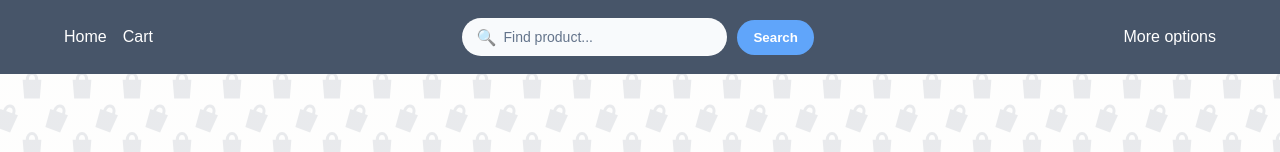
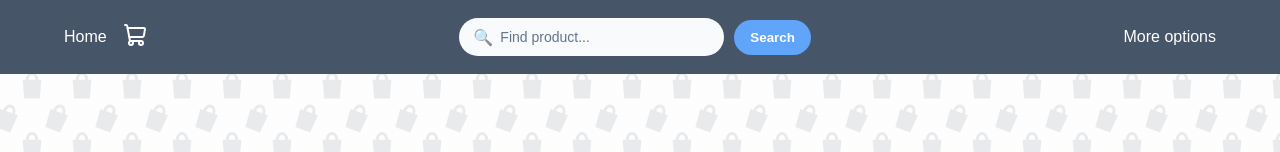
Before and after one commit to GodCodeA/e-commerce-app, a React (Vite) app: page /cart in a window 1280 px wide. Shown: the top 152 px of the page. Built offline with nearby package versions, Linux system fonts and the light colour scheme.

Commit message:
styles css of cart and added global state

```diff
--- a/package.json
+++ b/package.json
@@ -11,6 +11,7 @@
   },
   "dependencies": {
     "axios": "^1.14.0",
+    "lucide-react": "^1.34.0",
     "react": "^19.2.4",
     "react-dom": "^19.2.4",
     "react-router-dom": "^7.14.0"
--- a/src/App.css
+++ b/src/App.css
@@ -24,18 +24,38 @@
 
 .nav {
   display: flex;
+  flex-direction: row;
+  align-items: center;
   gap: 16px;
 
   @media (max-width: 768px) {
     order: 1;
-    /* justify-content: flex-start;
-    gap: 12px; */
   }
 }
 
 .nav a {
   color: white;
   text-decoration: none;
+}
+
+.cart-link {
+  position: relative;
+}
+
+.cart-count {
+  position: absolute;
+  top: -8px;
+  right: -8px;
+  border-radius: 50%;
+  display: flex;
+  align-items: center;
+  justify-content: center;
+  width: 16px;
+  height: 16px;
+  background-color: rgb(53 165 224 / 70%);
+  color: white;
+  font-size: 10px;
+  font-weight: 600;
 }
 
 .header-actions {
--- a/src/App.tsx
+++ b/src/App.tsx
@@ -1,11 +1,13 @@
 import { Routes, Route, Link } from "react-router-dom";
 import { useState, useEffect } from "react";
+import { ShoppingCart } from "lucide-react";
 import Home from "./pages/Home/Home";
 import Cart from "./pages/Cart/Cart";
 import Product from "./pages/Product/Product";
 import SearchForm from "./components/SearchForm/SearchForm";
 import HeaderActions from "./components/HeaderActions/HeaderActions";
 import "./App.css";
+import { useCart } from "./hooks/useCart";
 
 function App() {
   const [theme, setTheme] = useState(() => {
@@ -15,6 +17,10 @@ function App() {
   const [searchQuery, setSearchQuery] = useState("");
 
   const toggleTheme = () => setTheme(theme === "light" ? "dark" : "light");
+
+  const { cart } = useCart();
+
+  const totalItems = cart.reduce((total, item) => total + item.quantity, 0);
 
   useEffect(() => {
     document.body.className = theme;
@@ -28,7 +34,12 @@ function App() {
           <div className="header-wrapper">
             <nav className="nav">
               <Link to="/">Home</Link>
-              <Link to="/cart">Cart</Link>
+              <Link to="/cart" className="cart-link">
+                <ShoppingCart />
+                {totalItems > 0 && (
+                  <span className="cart-count">{totalItems}</span>
+                )}
+              </Link>
             </nav>
 
             <SearchForm onSearch={setSearchQuery} />
--- a/src/components/SearchForm/index.css
+++ b/src/components/SearchForm/index.css
@@ -62,17 +62,11 @@
   color: #fff;
   font-weight: 600;
   cursor: pointer;
-  transition:
-    background 0.2s ease,
-    transform 0.1s ease;
+  transition: background 0.2s ease;
 }
 
 .search__btn:hover {
   background: #2563eb;
-}
-
-.search__btn:active {
-  transform: scale(0.98);
 }
 
 .search__clear {
--- a/src/pages/Cart/index.css
+++ b/src/pages/Cart/index.css
@@ -73,14 +73,11 @@
   color: #0f172a;
   font-size: 1.1rem;
   cursor: pointer;
-  transition:
-    transform 0.2s ease,
-    background 0.2s ease;
+  transition: background 0.2s ease;
 }
 
 .cart__quantity-button:hover {
   background: #e2e8f0;
-  transform: translateY(-1px);
 }
 
 .cart__quantity-value {
@@ -97,14 +94,11 @@
   color: #ffffff;
   font-weight: 600;
   cursor: pointer;
-  transition:
-    background 0.2s ease,
-    transform 0.2s ease;
+  transition: background 0.2s ease;
 }
 
 .cart__remove-btn:hover {
   background: #dc2626;
-  transform: translateY(-1px);
 }
 
 .cart__total {
--- a/src/pages/Product/Product.tsx
+++ b/src/pages/Product/Product.tsx
@@ -57,7 +57,7 @@ const Product = () => {
     <section className="product__page">
       <div className="product__header">
         <button className="product__back-btn" onClick={() => navigate(-1)}>
-          ← Back
+          Back
         </button>
       </div>
 
--- a/src/pages/Product/index.css
+++ b/src/pages/Product/index.css
@@ -17,7 +17,9 @@
   border-radius: 14px;
   cursor: pointer;
   font-weight: 700;
-  transition: transform 0.2s ease, background 0.2s ease, box-shadow 0.2s ease;
+  transition:
+    background 0.2s ease,
+    box-shadow 0.2s ease;
 }
 
 .product__back-btn {
@@ -29,7 +31,6 @@
 
 .product__back-btn:hover {
   background: #e2e8f0;
-  transform: translateY(-1px);
 }
 
 .product__container {
@@ -98,7 +99,6 @@
 
 .product__action-btn:hover:not(:disabled) {
   background: #1d4ed8;
-  transform: translateY(-1px);
 }
 
 .product__action-btn:disabled {
```
Also changed, not shown: 1 other file (tests, documents, lock files or other folders).
